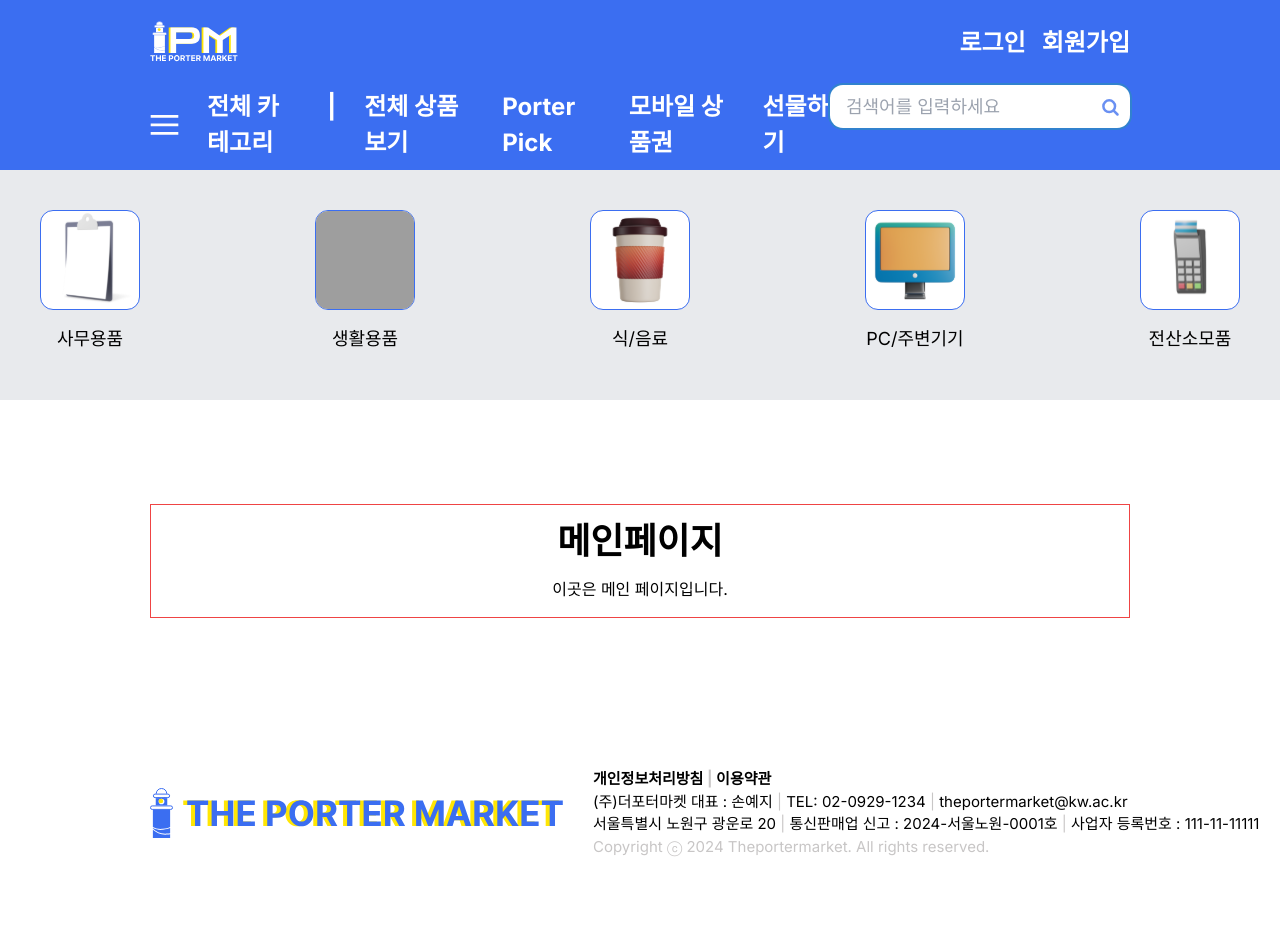
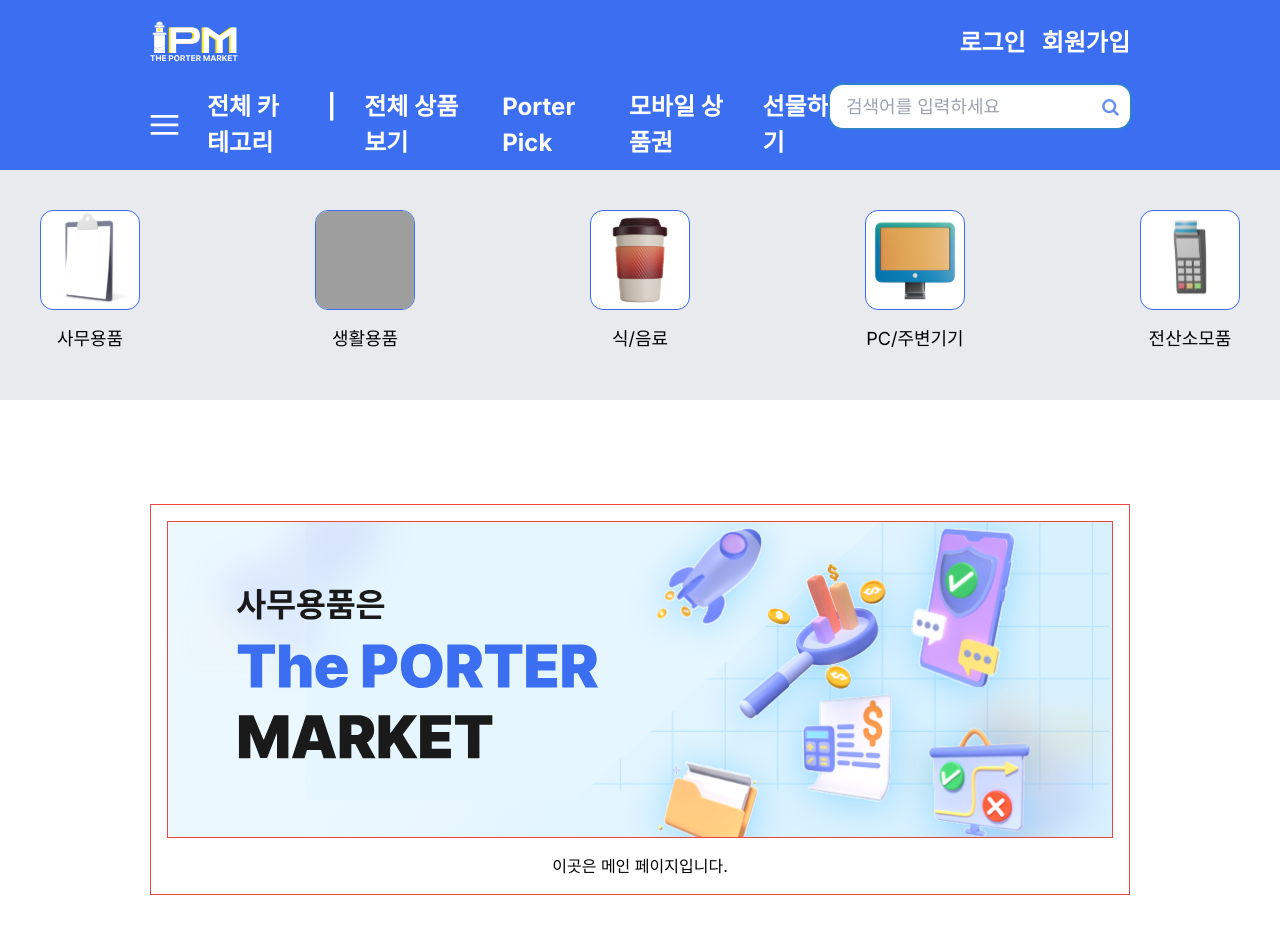
Before and after one commit to Moondy217/AisayHi-Client, a React (Vite) app: page / in a window 1280 px wide. Shown: the top 952 px of the page. Before the commit the page ends 878 px from the top, so only its background shows below. Built offline with nearby package versions, Linux system fonts and the light colour scheme; grey boxes are pictures that could not be loaded; a web font is replaced by a local one.

Commit message:
✨ Feat : 메인 홈페이지에 홍보 배너 1 추가

```diff
--- /dev/null
+++ b/src/data/banner.json
@@ -0,0 +1,6 @@
+{
+    "PromotionBanner1": {
+      "name": "PromotionBanner1",
+      "image": "/assets/banner/PromotionBanner1.svg"
+    }
+  }
--- a/src/pages/Main/index.jsx
+++ b/src/pages/Main/index.jsx
@@ -1,12 +1,19 @@
 import '../../index.css';
+import Banner from '../../data/banner.json'
 
 export default function MainPage() {
+
+  const PromotionBanner1 = Banner['PromotionBanner1'];
 
   return (
     <div className='w-full'>
       {/* 메인 컨텐츠 */}
       <main className="p-4 h-full w-full">
-        <h1 className="text-4xl font-bold text-center">메인페이지</h1>
+
+        {/* 배너 */}
+        <div className="w-full h-full border border-red-500">
+          <img src={PromotionBanner1.image} />
+        </div>
         <p className="text-center mt-4">이곳은 메인 페이지입니다.</p>
       </main>
     </div>
```
Also changed, not shown: public/assets/banner/PromotionBanner1.svg (added).
